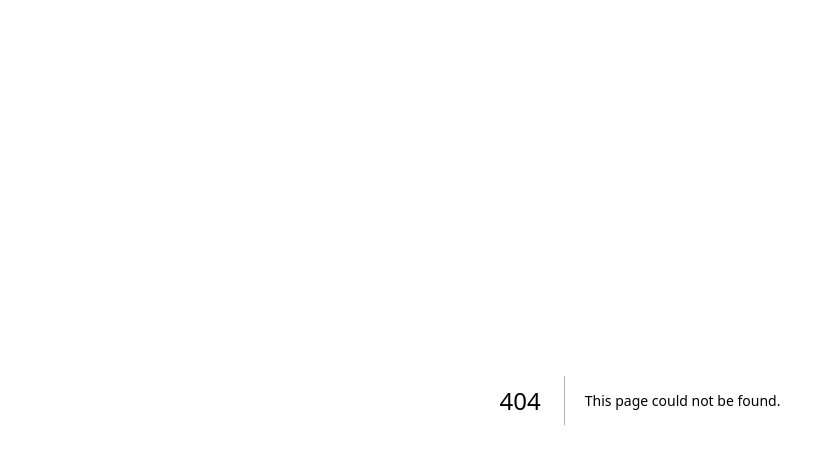
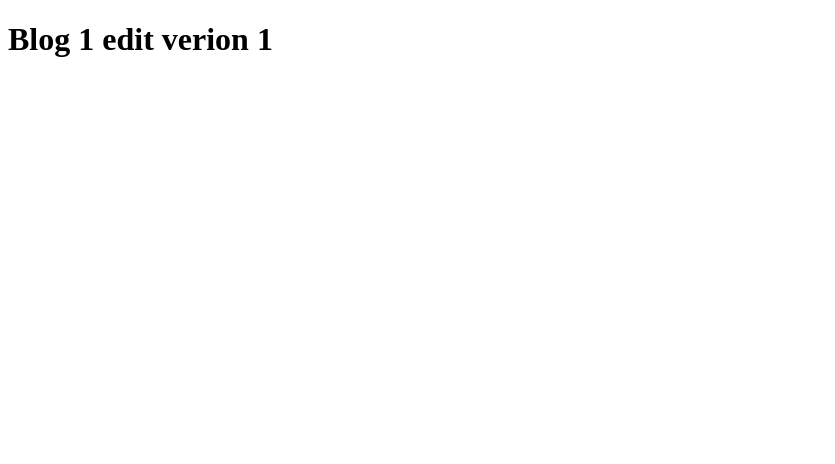
Before and after one commit to zumaku/learn_nextjs, a Next.js app: page /blogs/1/edit/1 in a window 1280 px wide. Before the commit this address had no page. Shown: the top 464 px of the page, without its empty margins (0-835 px from the left). Built offline with nearby package versions, Linux system fonts and the light colour scheme.

Commit message:
Nested Dynamic Route

```diff
--- /dev/null
+++ b/src/app/blogs/[blogId]/edit/[version]/page.tsx
@@ -0,0 +1,4 @@
+export default async function BlogEditVersion({params}: {params: Promise<{blogId: string, version: string}>}) {
+    const {blogId, version} = await params
+    return <h1>Blog {blogId} edit verion {version}</h1>
+};
--- /dev/null
+++ b/src/app/blogs/[blogId]/edit/page.tsx
@@ -0,0 +1,4 @@
+export default async function BlogEdit({params}: {params: Promise<{blogId: string}>}) {
+    const {blogId} = await params
+    return <h1>Edit Blog {blogId}</h1>
+};
```
